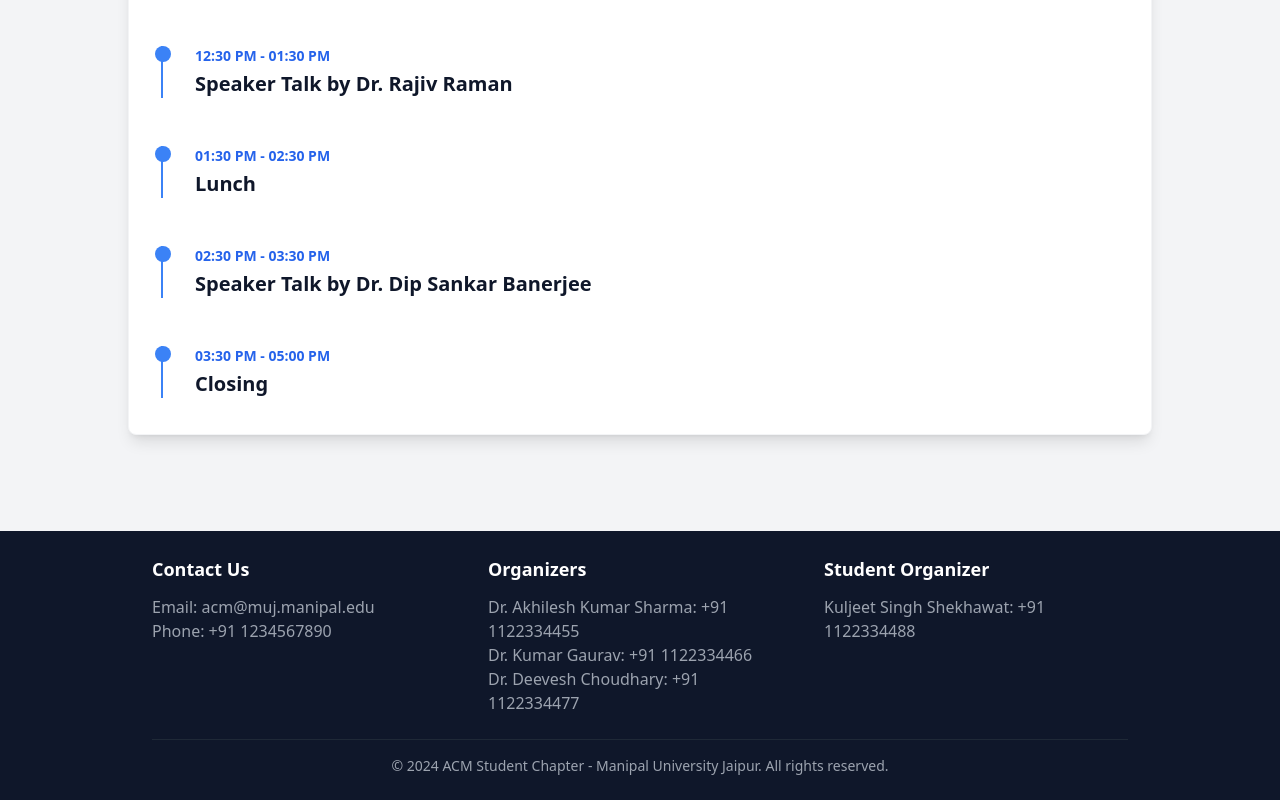
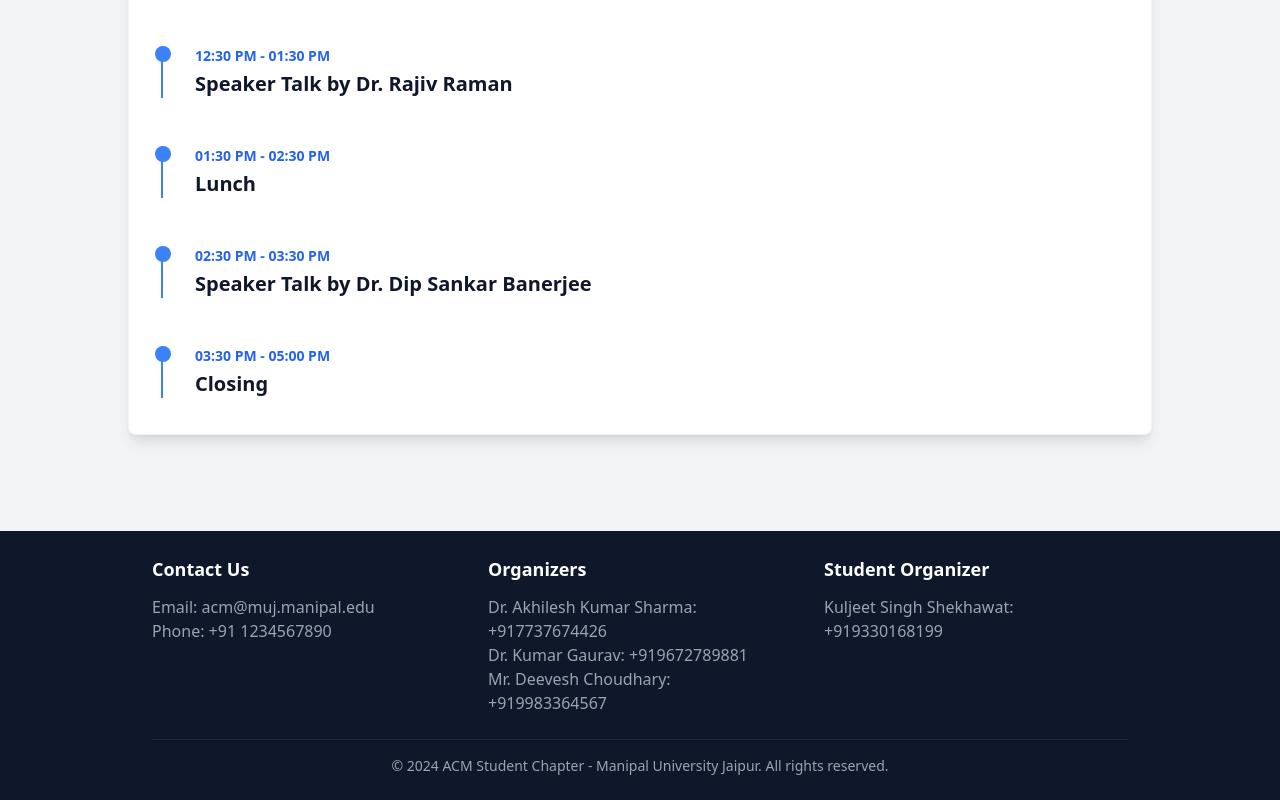
Before and after one commit to bhasinagam/ROCS, a React (Vite) app: page / in a window 1280 px wide. Shown: the part 3495-4295 px from the top of the page. Built offline with nearby package versions, Linux system fonts and the light colour scheme.

Commit message:
Update Footer.tsx
Added contact details

```diff
--- a/src/components/Footer.tsx
+++ b/src/components/Footer.tsx
@@ -21,13 +21,13 @@ export function Footer() {
           <div>
             <h3 className="text-lg font-semibold mb-3">Organizers</h3>
             <p className="text-gray-400">
-              Dr. Akhilesh Kumar Sharma: <a href="tel:+911122334455" className="hover:text-white transition-colors">+91 1122334455</a>
+              Dr. Akhilesh Kumar Sharma: <a href="tel:+917737674426" className="hover:text-white transition-colors">+917737674426</a>
             </p>
             <p className="text-gray-400">
-              Dr. Kumar Gaurav: <a href="tel:+911122334466" className="hover:text-white transition-colors">+91 1122334466</a>
+              Dr. Kumar Gaurav: <a href="tel:+919672789881" className="hover:text-white transition-colors">+919672789881</a>
             </p>
             <p className="text-gray-400">
-              Dr. Deevesh Choudhary: <a href="tel:+911122334477" className="hover:text-white transition-colors">+91 1122334477</a>
+              Mr. Deevesh Choudhary: <a href="tel:+919983364567" className="hover:text-white transition-colors">+919983364567</a>
             </p>
           </div>
 
@@ -35,7 +35,7 @@ export function Footer() {
           <div>
             <h3 className="text-lg font-semibold mb-3">Student Organizer</h3>
             <p className="text-gray-400">
-              Kuljeet Singh Shekhawat: <a href="tel:+911122334488" className="hover:text-white transition-colors">+91 1122334488</a>
+              Kuljeet Singh Shekhawat: <a href="tel:+919330168199" className="hover:text-white transition-colors">+919330168199</a>
             </p>
           </div>
         </div>
```
